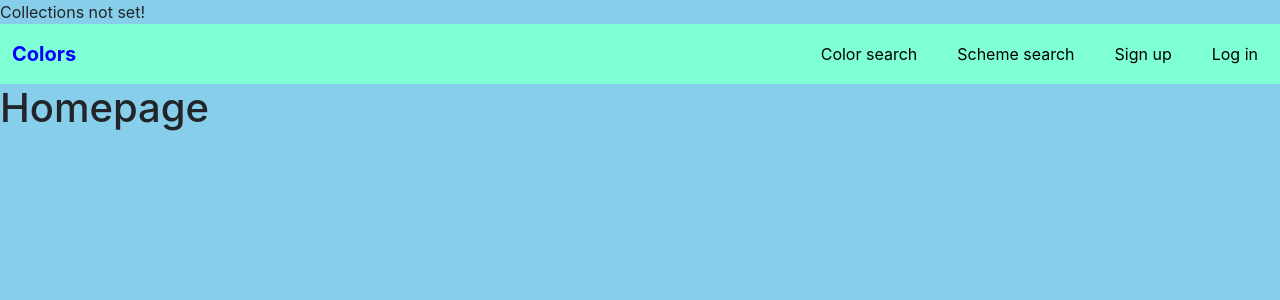
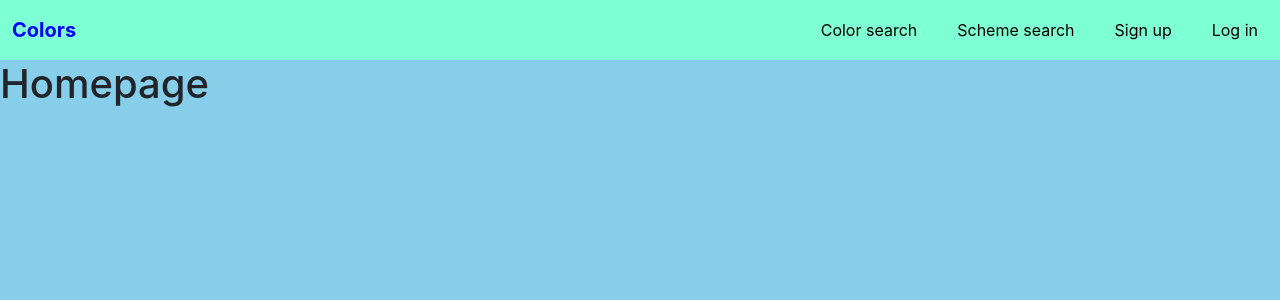
Before and after one commit to iam8/48-Capstone-2-Frontend, a React (Create React App) app in the folder colors/: page / in a window 1280 px wide. Shown: the top 300 px of the page. Built offline with nearby package versions, Linux system fonts and the light colour scheme; no server answers.

Commit message:
Provide collections context value to all child components of App

```diff
--- a/colors/src/App.js
+++ b/colors/src/App.js
@@ -7,6 +7,7 @@ import Routes from './routes/Routes';
 import UserContext from './auth/UserContext';
 import useLocalStorage from './hooks/useLocalStorage';
 import NavBar from './navbar/NavBar';
+import CollectionsContext from "./collections/CollectionsContext";
 
 
 /**
@@ -127,17 +128,17 @@ function App() {
     return (
         <div className="App">
 
-            {collections ? <div>Collections set!</div> : <div>Collections not set!</div>}
-
             <BrowserRouter>
                 <UserContext.Provider value={{currentUser, setCurrentUser}}>
+                    <CollectionsContext.Provider value={{collections}}>
 
-                    <NavBar logout={logout}/>
-                    <Routes
-                        login={login}
-                        signup={signup}
-                    />
+                        <NavBar logout={logout}/>
+                        <Routes
+                            login={login}
+                            signup={signup}
+                        />
 
+                    </CollectionsContext.Provider>
                 </UserContext.Provider>
             </BrowserRouter>
         </div>
```
